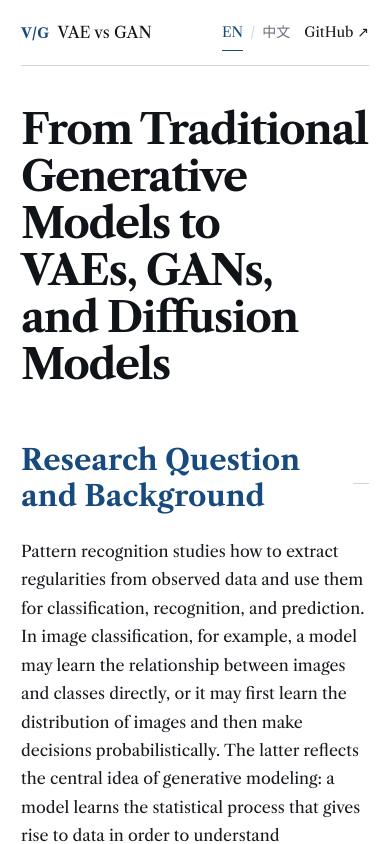
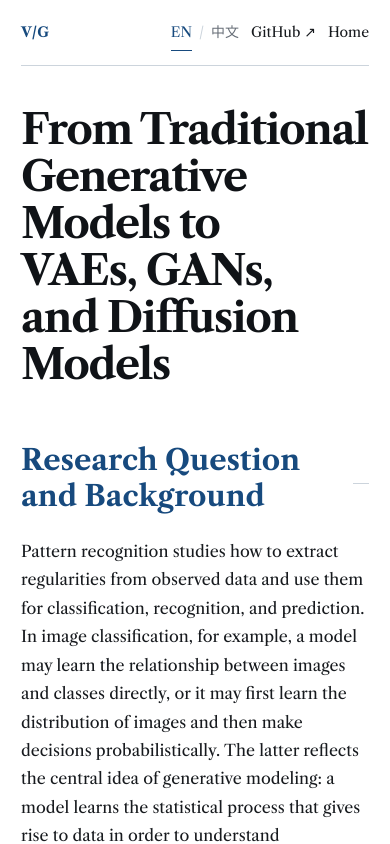
Before and after one commit to Sy-SU/VAEvsGAN, a plain HTML site: page index.html in a window 390 px wide. Shown: the top 844 px of the page. Drawn offline with nearby package versions, Linux system fonts and the light colour scheme.

Commit message:
docs: add homepage navigation link

```diff
--- a/assets/homepage.css
+++ b/assets/homepage.css
@@ -364,6 +364,11 @@ footer {
   .back-to-top { right: 12px; bottom: 14px; }
 }
 
+@media (max-width: 520px) {
+  .brand > span:last-child { display: none; }
+  .header-links { gap: 12px; }
+}
+
 @media (prefers-reduced-motion: reduce) {
   html { scroll-behavior: auto; }
   *, *::before, *::after { transition-duration: 0.01ms !important; }
--- a/index.html
+++ b/index.html
@@ -31,6 +31,7 @@
       </div>
       <a class="markdown-link" href="report.en.md">Markdown</a>
       <a class="github-link" href="https://github.com/Sy-SU/VAEvsGAN" target="_blank" rel="noreferrer">GitHub ↗</a>
+      <a class="home-link" href="https://sy-su.github.io/">Home</a>
     </nav>
   </header>
 
```
Also changed, not shown: template.html (+1 -0 lines).
